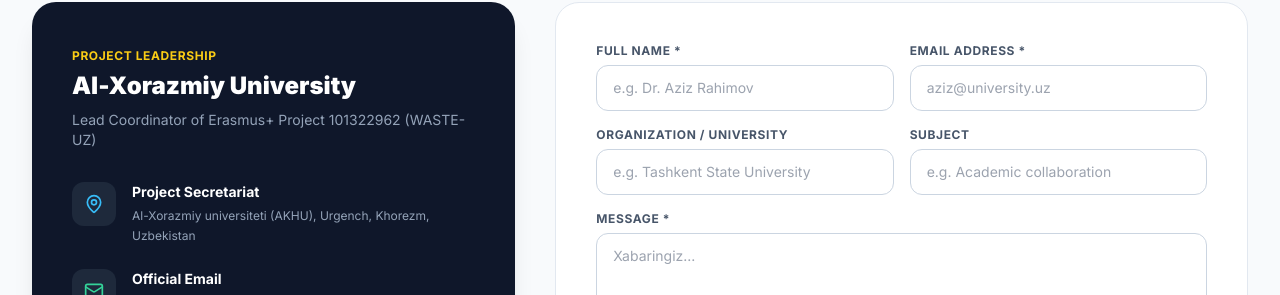
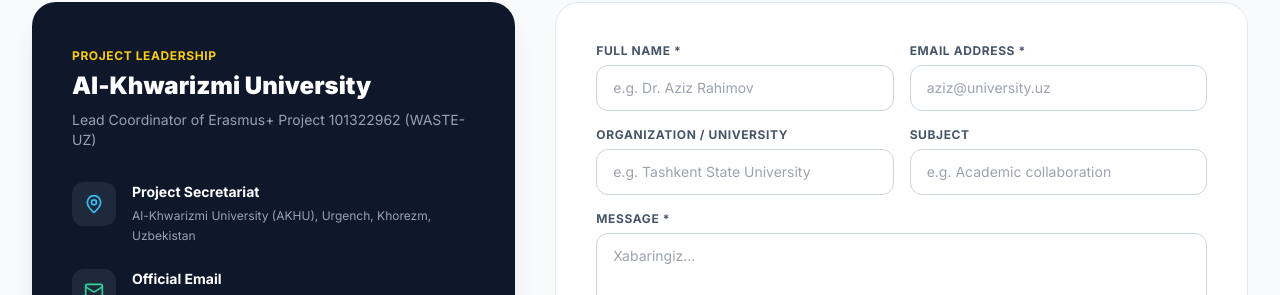
Before and after one commit to Mansurbek2703/wasteuz, a React (Vite) app: page /contact in a window 1280 px wide. Shown: the part 331-626 px from the top of the page. Built offline with nearby package versions, Linux system fonts and the light colour scheme; no server answers.

Commit message:
Correct English spelling of coordinator to Al-Khwarizmi University across all pages and datasets

```diff
--- a/data/db.json
+++ b/data/db.json
@@ -8,7 +8,7 @@
     "topic": "ERASMUS-EDU-2026-CBHE-REGION-6",
     "actionType": "ERASMUS Lump Sum Grant (ERASMUS-LS)",
     "grantingAuthority": "European Education and Culture Executive Agency (EACEA) — A.4 International Partnerships in Higher Education",
-    "coordinator": "Al-Xorazmiy universiteti (Al-Khwarizmi University) — AKHU, Urgench, Uzbekistan",
+    "coordinator": "Al-Khwarizmi University (AKHU), Urgench, Uzbekistan",
     "coordinatorShort": "AKHU",
     "consortiumSize": 6,
     "durationMonths": 36,
@@ -36,7 +36,7 @@
       "id": "akhu",
       "role": "Coordinator",
       "shortName": "AKHU",
-      "legalName": "Al-Xorazmiy universiteti (Al-Khwarizmi University)",
+      "legalName": "Al-Khwarizmi University (Al-Xorazmiy universiteti)",
       "country": "Uzbekistan",
       "city": "Urgench",
       "website": "https://akhu.uz/",
--- a/src/components/AboutSection.jsx
+++ b/src/components/AboutSection.jsx
@@ -125,7 +125,7 @@ export default function AboutSection({ t, lang, info }) {
               </div>
               <div className="flex justify-between py-1.5 border-b border-slate-800/80">
                 <span className="text-slate-400">Coordinator</span>
-                <span className="text-right text-sky-400 font-semibold">Al-Xorazmiy Univ. (AKHU)</span>
+                <span className="text-right text-sky-400 font-semibold">Al-Khwarizmi Univ. (AKHU)</span>
               </div>
               <div className="flex justify-between py-1.5 border-b border-slate-800/80">
                 <span className="text-slate-400">Consortium</span>
--- a/src/components/ContactSection.jsx
+++ b/src/components/ContactSection.jsx
@@ -59,7 +59,9 @@ export default function ContactSection({ t, lang }) {
           <div className="lg:col-span-5 bg-slate-900 text-white rounded-3xl p-8 sm:p-10 shadow-xl space-y-8">
             <div>
               <span className="text-xs font-bold uppercase tracking-wider text-yellow-400">Project Leadership</span>
-              <h3 className="text-2xl font-black text-white mt-1">Al-Xorazmiy University</h3>
+              <h3 className="text-2xl font-black text-white mt-1">
+                {lang === 'uz' ? "Al-Xorazmiy universiteti" : "Al-Khwarizmi University"}
+              </h3>
               <p className="text-sm text-slate-400 mt-2">
                 Lead Coordinator of Erasmus+ Project 101322962 (WASTE-UZ)
               </p>
--- a/src/components/Footer.jsx
+++ b/src/components/Footer.jsx
@@ -97,7 +97,7 @@ export default function Footer({ t, lang, partners }) {
               © 2026 WASTE-UZ Project Consortium (Grant Agreement 101322962). All rights reserved.
             </div>
             <div>
-              Al-Xorazmiy University • Urgench, Uzbekistan • <span className="font-mono text-slate-400">wasteuz.uz</span>
+              Al-Khwarizmi University • Urgench, Uzbekistan • <span className="font-mono text-slate-400">wasteuz.uz</span>
             </div>
           </div>
         </div>
--- a/src/data/translations.js
+++ b/src/data/translations.js
@@ -41,7 +41,7 @@ export const translations = {
       heading: "Building Future-Ready Green Competencies in Uzbekistan",
       summary: "WASTE-UZ develops and strengthens smart waste management competencies among university students through an integrated curriculum of online/offline courses, practical laboratories, and start-up incubation.",
       coordinatorHeading: "Project Coordination",
-      coordinatorDesc: "Led by Al-Xorazmiy universiteti (AKHU) in Urgench, in strategic alliance with 5 leading universities across Uzbekistan, Spain, and Türkiye.",
+      coordinatorDesc: "Led by Al-Khwarizmi University (AKHU) in Urgench, in strategic alliance with 5 leading universities across Uzbekistan, Spain, and Türkiye.",
       keyObjectivesHeading: "Strategic Pillars",
       pillar1Title: "Modern Curricula & ECTS",
       pillar1Desc: "Designing accredited short courses on digital waste analytics, sensor technologies, and environmental economics.",
@@ -127,7 +127,7 @@ export const translations = {
       sendBtn: "Send Message",
       successMsg: "Thank you! Your message has been routed to the WASTE-UZ Coordinator Office.",
       addressTitle: "Project Secretariat",
-      addressText: "Al-Xorazmiy universiteti (AKHU), Urgench, Khorezm, Uzbekistan",
+      addressText: "Al-Khwarizmi University (AKHU), Urgench, Khorezm, Uzbekistan",
       emailTitle: "Official Email",
       emailText: "contact@wasteuz.uz / info@akhu.uz",
       domainTitle: "Web Domain",
--- a/src/pages/AboutPage.jsx
+++ b/src/pages/AboutPage.jsx
@@ -118,7 +118,7 @@ export default function AboutPage({ t, lang, info }) {
               </div>
               <div className="flex justify-between py-1 border-b border-slate-800/80">
                 <span className="text-slate-400">Coordinator</span>
-                <span className="text-sky-300 font-bold">Al-Xorazmiy University (AKHU)</span>
+                <span className="text-sky-300 font-bold">Al-Khwarizmi University (AKHU)</span>
               </div>
               <div className="flex justify-between py-1 border-b border-slate-800/80">
                 <span className="text-slate-400">Consortium</span>
--- a/src/pages/ContactPage.jsx
+++ b/src/pages/ContactPage.jsx
@@ -61,7 +61,9 @@ export default function ContactPage({ t, lang }) {
           <div className="lg:col-span-5 bg-slate-900 text-white rounded-3xl p-8 sm:p-10 shadow-xl space-y-8">
             <div>
               <span className="text-xs font-bold uppercase tracking-wider text-yellow-400">Project Leadership</span>
-              <h2 className="text-2xl font-black text-white mt-1">Al-Xorazmiy University</h2>
+              <h2 className="text-2xl font-black text-white mt-1">
+                {lang === 'uz' ? "Al-Xorazmiy universiteti" : "Al-Khwarizmi University"}
+              </h2>
               <p className="text-sm text-slate-400 mt-2">
                 Lead Coordinator of Erasmus+ Project 101322962 (WASTE-UZ)
               </p>
```
Also changed, not shown: src/pages/EventsPage.jsx (line endings or trailing spaces).
